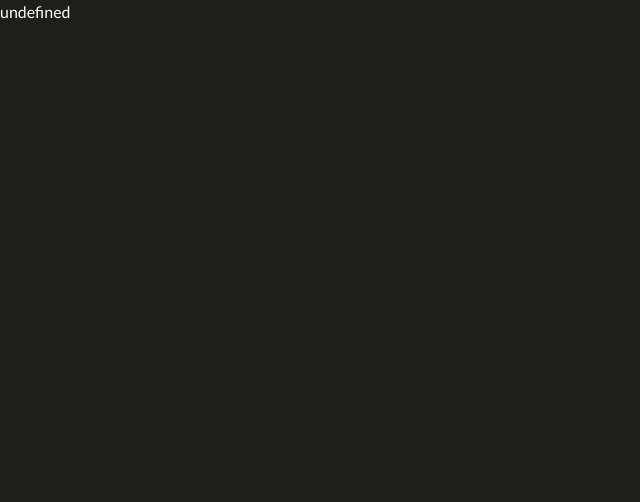
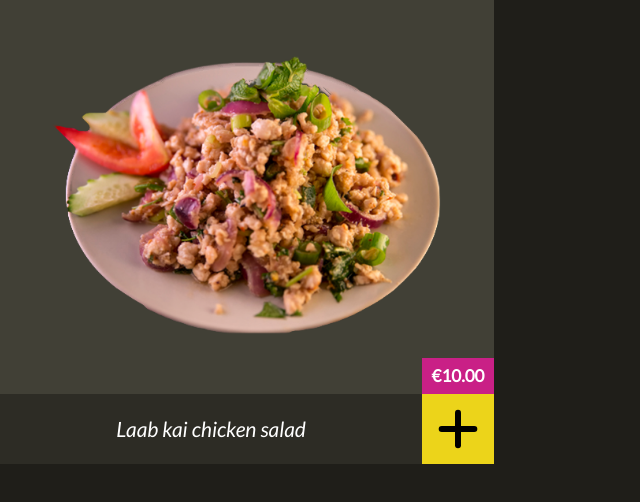
Before and after one commit to sokolik1983-hub/jsbasic-20200727_aleksey-sokolov, a website: page 6-module/2-task/index.html in a window 1280 px wide. Shown: the whole page, without its empty margins (0-640 px from the left). Drawn offline with Linux system fonts and the light colour scheme.

Commit message:
module6__task2

```diff
--- a/6-module/2-task/index.css
+++ b/6-module/2-task/index.css
@@ -1,3 +1,8 @@
+.my-card {
+  width: 100px;
+  height: 100px;
+  background-color: red;
+}
 .card {
   height: var(--card-height);
   display: flex;
--- a/6-module/2-task/index.js
+++ b/6-module/2-task/index.js
@@ -2,5 +2,37 @@ import createElement from '../../assets/lib/create-element.js';
 
 export default class ProductCard {
   constructor(product) {
-  }
+    this.render(product);
+
+  };
+render(product) {
+  let card = product;
+  this.image = card.image;
+  this.price = card.price;
+  this.name = card.name;
+  this.id = card.id;
+
+  let elem = document.createElement('div');
+  elem.innerHTML = `<div class="card__top">
+  <img src="/assets/images/products/${this.image}" class="card__image" alt="product">
+  <span class="card__price">€${this.price.toFixed(2)}</span>
+</div>
+<div class="card__body">
+  <div class="card__title">${this.name}</div>
+  <button type="button" class="card__button">
+      <img src="/assets/images/icons/plus-icon.svg" alt="icon">
+  </button>
+</div>`;
+  this.elem = elem;
+  let btn = this.elem.querySelector('.card__button');
+
+  btn.addEventListener('click', function(event) {
+  let event1 = new CustomEvent("product-add", { // имя события должно быть именно "product-add"
+  detail: card.id, // Уникальный идентификатора товара из объекта товара
+  bubbles: true // это событие всплывает - это понадобится в дальнейшем
+});
+elem.dispatchEvent(event1);
+
+  });
 }
+}
```
